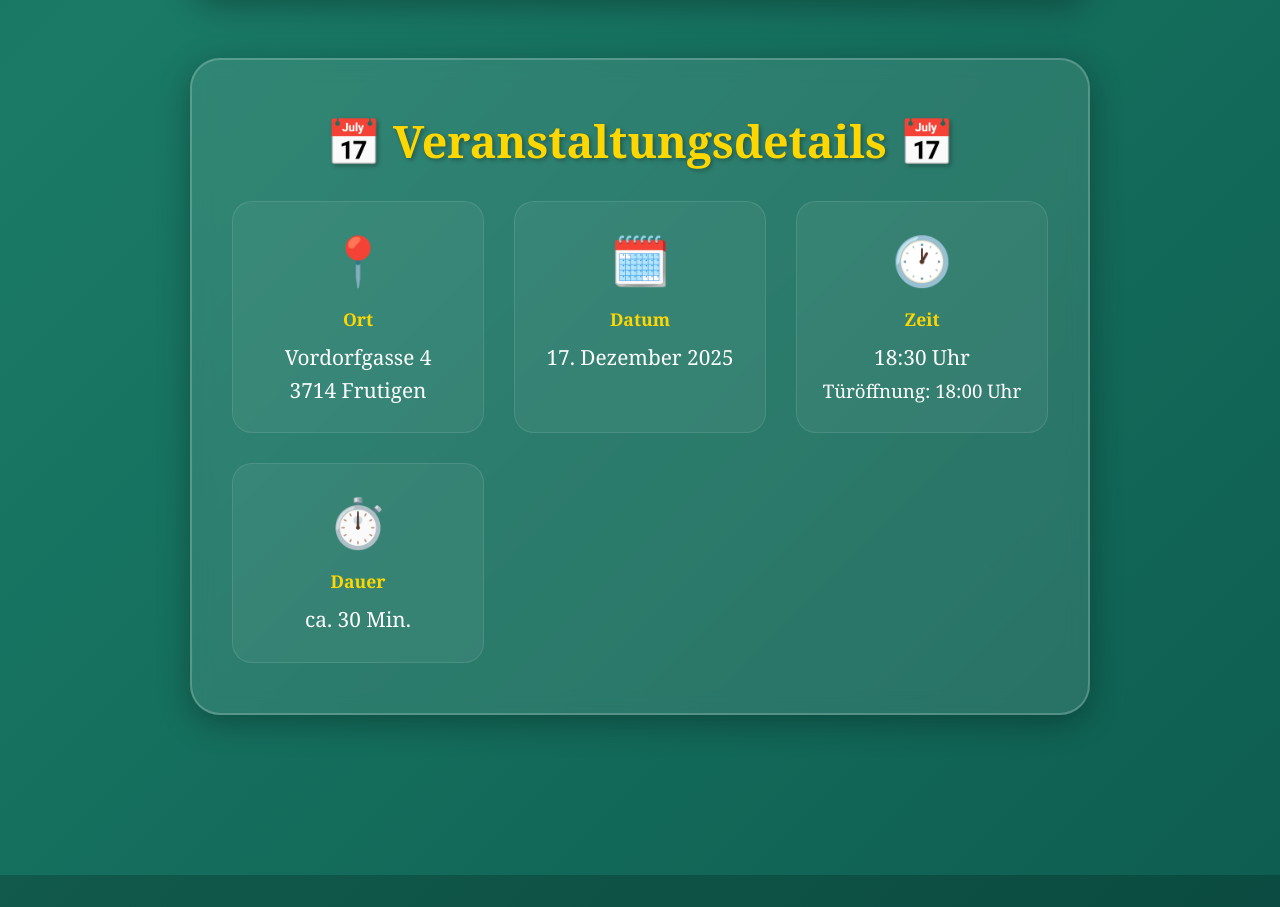
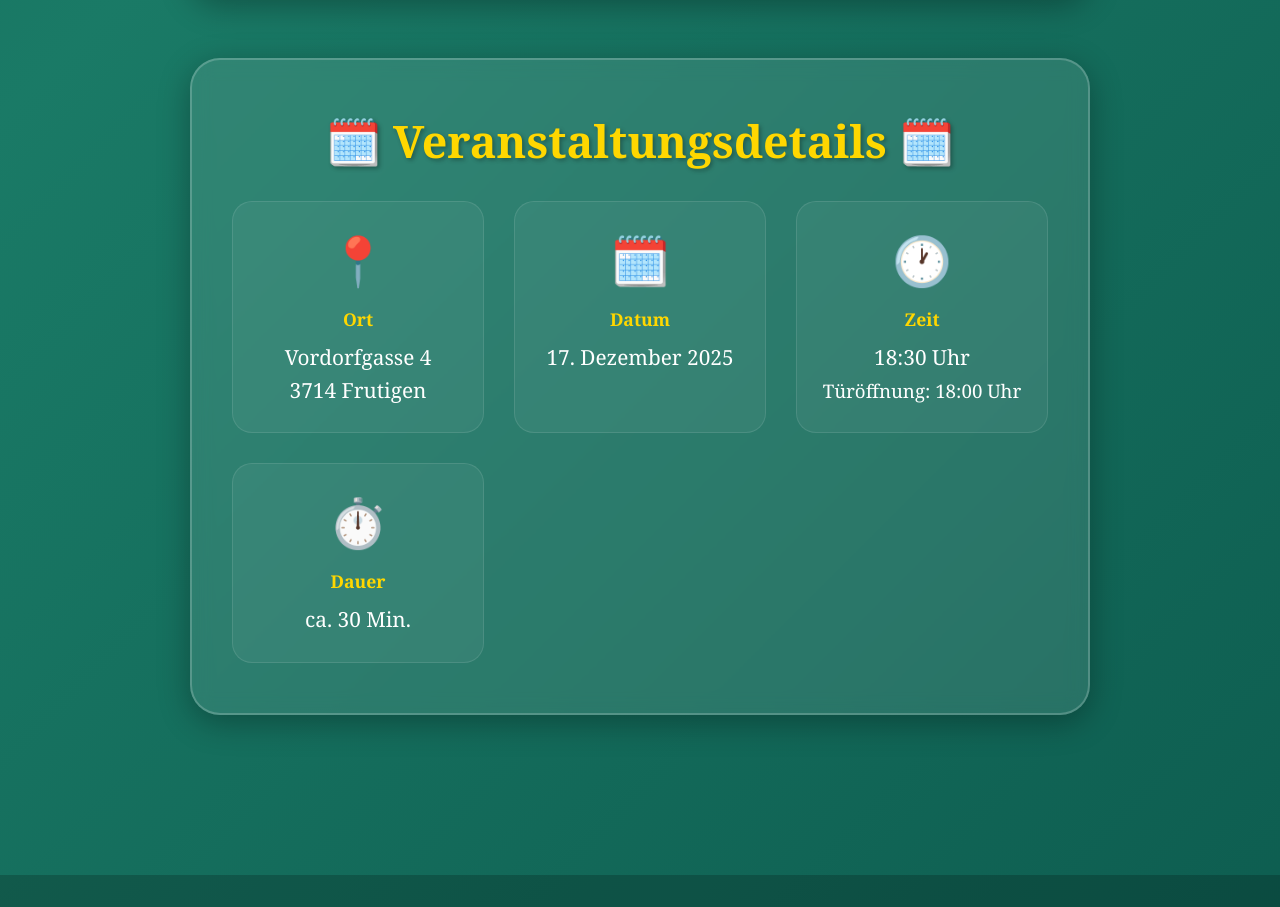
Before and after one commit to Thevladinator/weihnachtsabenteuer-theater, a plain HTML site: page index.html in a window 1280 px wide. Shown: the part 2091-2998 px from the top of the page. Drawn offline with Linux system fonts and the light colour scheme.

Commit message:
Update index.html

```diff
--- a/index.html
+++ b/index.html
@@ -342,7 +342,7 @@
         </section>
 
         <section class="info-section">
-            <h2>📅 Veranstaltungsdetails 📅</h2>
+            <h2>🗓️ Veranstaltungsdetails 🗓️</h2>
             <div class="detail-grid">
                 <div class="detail-item">
                     <div class="detail-icon">📍</div>
```
